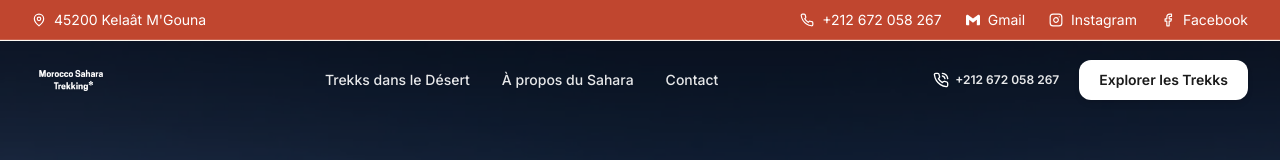
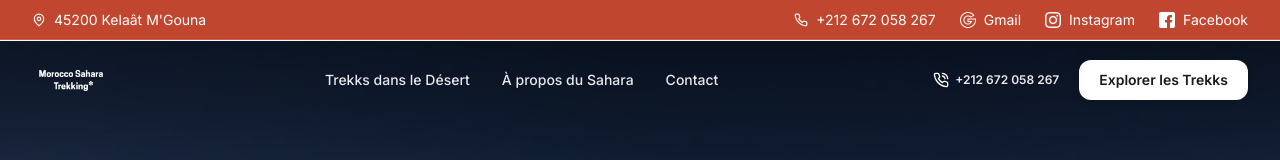
Before and after one commit to MAHMOUDIFARID/morocco-sahara-trekking, a Next.js app: page / in a window 1280 px wide. Shown: the top 160 px of the page. Built offline with nearby package versions, Linux system fonts and the light colour scheme.

Commit message:
Replace TopBar social icons with PNG icons matching Footer

```diff
--- a/components/TopBar.tsx
+++ b/components/TopBar.tsx
@@ -1,7 +1,7 @@
 "use client";
 
 import { usePathname } from "next/navigation";
-import { MapPin, Phone, Instagram, Facebook } from "lucide-react";
+import { MapPin, Phone } from "lucide-react";
 
 export default function TopBar() {
   const pathname = usePathname();
@@ -31,40 +31,61 @@ export default function TopBar() {
             <span>+212 672 058 267</span>
           </a>
 
+          {/* Gmail */}
           <a
             href="mailto:m_assi_ni@hotmail.fr"
-            className="flex items-center gap-2 transition-all duration-200 hover:opacity-80 hover:text-[#FDE8DC]"
+            aria-label="Email"
+            title="m_assi_ni@hotmail.fr"
+            className="flex items-center gap-2 hover:opacity-80 transition-opacity duration-200"
           >
-            <svg
-              width="14"
-              height="14"
-              viewBox="0 0 24 24"
-              fill="currentColor"
-              xmlns="http://www.w3.org/2000/svg"
-              className="shrink-0"
-            >
-              <path d="M24 5.457v13.909c0 .904-.732 1.636-1.636 1.636h-3.819V11.73L12 16.64l-6.545-4.91v9.273H1.636A1.636 1.636 0 0 1 0 19.366V5.457c0-2.023 2.309-3.178 3.927-1.964L5.455 4.64 12 9.548l6.545-4.91 1.528-1.145C21.69 2.28 24 3.434 24 5.457z" />
-            </svg>
+            <img
+              src="/icons/gmail.png"
+              alt="Gmail"
+              width={16}
+              height={16}
+              className="w-4 h-4 shrink-0"
+              style={{ filter: "brightness(0) invert(1)" }}
+            />
             <span>Gmail</span>
           </a>
 
+          {/* Instagram */}
           <a
             href="https://www.instagram.com/mohamed_tours_guide/"
             target="_blank"
             rel="noopener noreferrer"
-            className="flex items-center gap-2 transition-all duration-200 hover:opacity-80 hover:text-[#FDE8DC]"
+            aria-label="Instagram"
+            title="Instagram"
+            className="flex items-center gap-2 hover:opacity-80 transition-opacity duration-200"
           >
-            <Instagram className="h-3.5 w-3.5 shrink-0" />
+            <img
+              src="/icons/instagram.png"
+              alt="Instagram"
+              width={16}
+              height={16}
+              className="w-4 h-4 shrink-0"
+              style={{ filter: "brightness(0) invert(1)" }}
+            />
             <span>Instagram</span>
           </a>
 
+          {/* Facebook */}
           <a
             href="https://www.facebook.com/share/1Dsv9qGioK/"
             target="_blank"
             rel="noopener noreferrer"
-            className="flex items-center gap-2 transition-all duration-200 hover:opacity-80 hover:text-[#FDE8DC]"
+            aria-label="Facebook"
+            title="Facebook"
+            className="flex items-center gap-2 hover:opacity-80 transition-opacity duration-200"
           >
-            <Facebook className="h-3.5 w-3.5 shrink-0" />
+            <img
+              src="/icons/facebook.png"
+              alt="Facebook"
+              width={16}
+              height={16}
+              className="w-4 h-4 shrink-0"
+              style={{ filter: "brightness(0) invert(1)" }}
+            />
             <span>Facebook</span>
           </a>
         </div>
```
